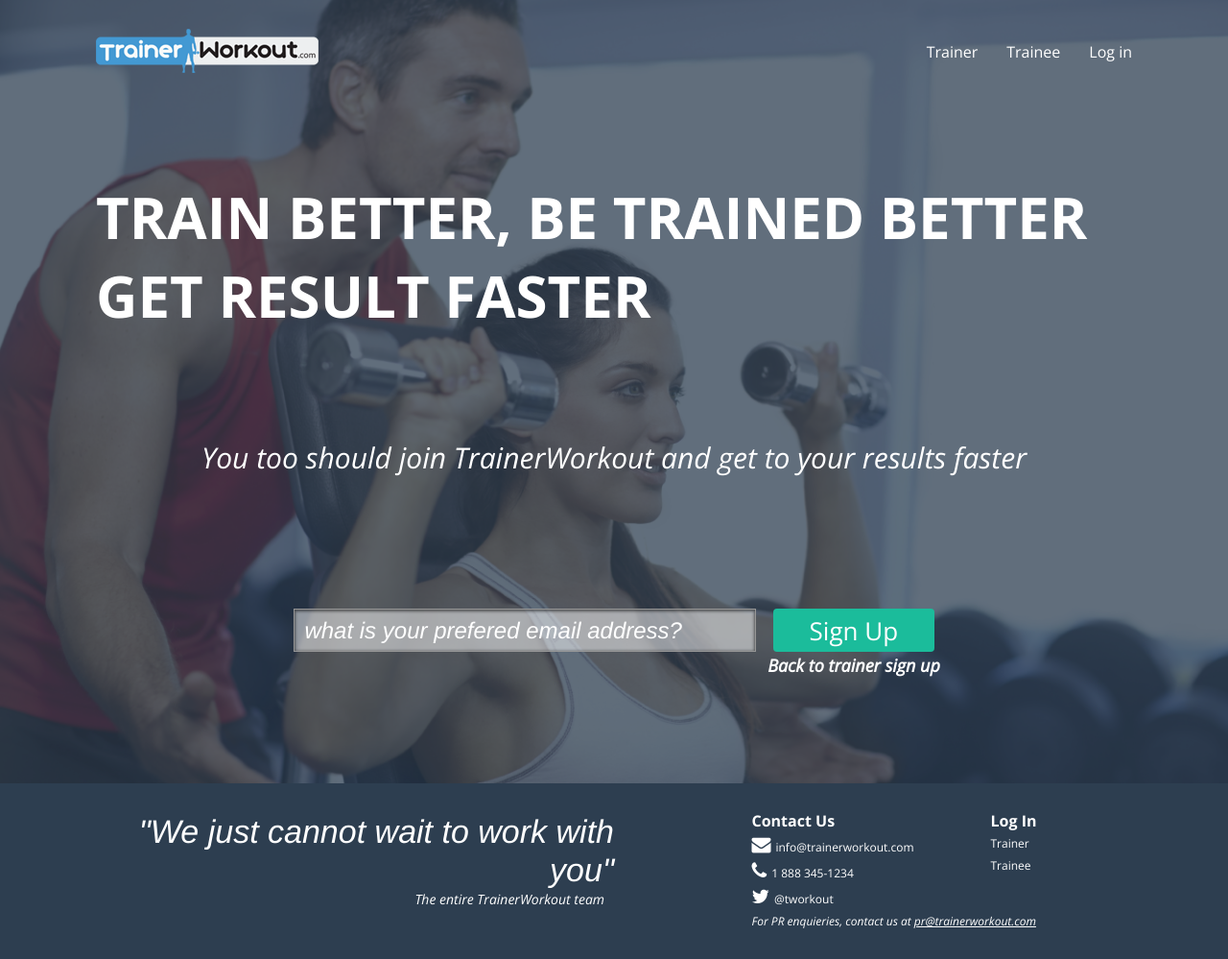
After one commit to nicnhus22/nicnhus.github.io, a PHP site: page /trainee.php in a window 1280 px wide. The commit adds this page. Shown: the whole page at 96% size. Run offline with PHP 8.4, Linux system fonts and the light colour scheme; a stand-in replaces the project's code that opens the database connection; some libraries are stand-ins or nearby versions.

Commit message:
Adding two new pages.

```diff
--- a/css/newaddedcss.css
+++ b/css/newaddedcss.css
@@ -141,6 +150,50 @@ header {
 	right: -250px;
 	top: 5px;
 }
+.info a {
+	color: #FFFFFF;
+	text-decoration: none;
+}
+
+
+.signup-complete-container {
+	margin-bottom: 105px;
+}
+.signup-complete-container ul {
+	position: relative;
+	list-style-type: none;
+	float: left;
+	display: block;
+	height: 100%;
+	text-align: center;
+	width: 100%;
+	padding-left: 12%;
+}
+.signup-complete-container ul li {
+	position: relative;
+	float: left;
+	margin: 0 2%;
+	display: inline;
+	font-size: 25px;
+	line-height: 30px;
+	height: 15%;
+	width: 15%;
+}
+.img-block img {
+	width:100%;
+	border: 2px solid #FFFFFF;
+}
+.signup-message h1 {
+	text-align: center;
+	color:#FFF;
+	font-size: 30px;
+	margin-bottom: 105px;
+}
+.team-member {
+	font-weight: bold;
+}
+
+
 
 
 
--- /dev/null
+++ b/trainee.php
@@ -0,0 +1,91 @@
+<!doctype html>
+<html>
+<head>
+  	<meta charset="utf-8">
+	<meta http-equiv="X-UA-Compatible" content="IE=edge">
+	<meta name="viewport" content="width=device-width, initial-scale=1">
+	<meta name="description" content="">
+	<meta name="author" content="">
+	<title></title>
+
+	<!-- Stylesheet -->
+	<link rel="stylesheet" href="css/bootstrap.min.css">
+	<link rel="stylesheet" href="css/style.css">
+	<link rel="stylesheet" href="css/newaddedcss.css">
+
+	<!-- Extras -->
+	<link href='http://fonts.googleapis.com/css?family=Open+Sans:400,300,300italic,400italic,600,700' rel='stylesheet' type='text/css'>
+    <link href="//netdna.bootstrapcdn.com/font-awesome/4.0.3/css/font-awesome.css" rel="stylesheet">
+
+	<!-- HTML5 shim and Respond.js for IE8 support of HTML5 elements and media queries -->
+    <!--[if lt IE 9]>
+      <script src="https://oss.maxcdn.com/html5shiv/3.7.2/html5shiv.min.js"></script>
+      <script src="https://oss.maxcdn.com/respond/1.4.2/respond.min.js"></script>
+    <![endif]-->
+</head>
+<body>
+	<section class="fullwidth-img">
+		<article class="overlay"></article>
+		<article class="layer">
+			<header>
+				<article class="container">
+					<a href="index.php" class="header-logo"><img src="img/trainer-workout-logo.png" alt="trainer-workout logo"></a>
+					<div class="navigation resp-phone-disappear">
+						<ul class="">
+							<li><a href="index.php">Trainer</a></li>
+							<li><a href="#">Trainee</a></li>
+							<li class="resp-disappear"><a href="#">Log in</a></li>
+						</ul>
+					</div>
+				</article>
+			</header>
+			<section class="section banner">
+				<article class="container">
+					<h1>Train Better,<br class="resp-appear"> Be trained better<br>get result faster</h1>
+					<span style="text-align:center;">You too should join <br class="resp-appear"> TrainerWorkout and get to your results faster</span>
+				</article>
+			</section>
+			<section class="section signup-container">
+				<article class="container">
+					<form action="">
+						<div class="form-box">
+
+							<input type="email" class="form-content margin" placeholder="what is your prefered email address?" required>
+							<button type="submit" class="btn btn-signup">Sign Up</button><br/>
+							<span class="info"><a href="index.php">Back to trainer sign up</a></span>
+						</div>
+					</form>
+				</article>
+			</section>
+		</article>
+
+	</section>
+
+	<footer class="resp-phone-disappear">
+		<article class="container">
+			<div class="quote">
+				<h2>"We just cannot wait to work with you"</h2>
+				<span class="left-quote">The entire TrainerWorkout team</span>
+			</div>
+			<div class="contact-container">
+				<div class="contact-us">
+					<span class="header">Contact Us</span>
+					<ul class="">
+						<li><span class="fa fa-envelope"></span><a href="#">info@trainerworkout.com</a></li>
+						<li><span class="fa fa-phone"></span><span>1 888 345-1234</span></li>
+						<li><span class="fa fa-twitter"></span><a href="http://www.twitter.com">@tworkout</a></li>
+						<li><span class="italic">For PR enquieries, contact us at <a href="mailto:pr@trainerworkout.com" class="underline">pr@trainerworkout.com</a></span></li>
+					</ul>
+				</div>
+				<div class="login">
+					<span class="header">Log In</span>
+					<ul>
+						<li>Trainer</li>
+						<li>Trainee</li>
+					</ul>
+				</div>
+			</div>
+		</article>
+	</footer>
+</body>
+</html>
```
Also changed, not shown: other parts of css/newaddedcss.css (+97 -2 lines), index.php (added, +92 -0 lines), signupcomplete.php (renamed from index.html, +46 -17 lines), img/thumb-alain.jpg (added), img/thumb-corinne.jpg (added), img/thumb-diego.jpg (added), img/thumb-nicolas.jpg (added).
